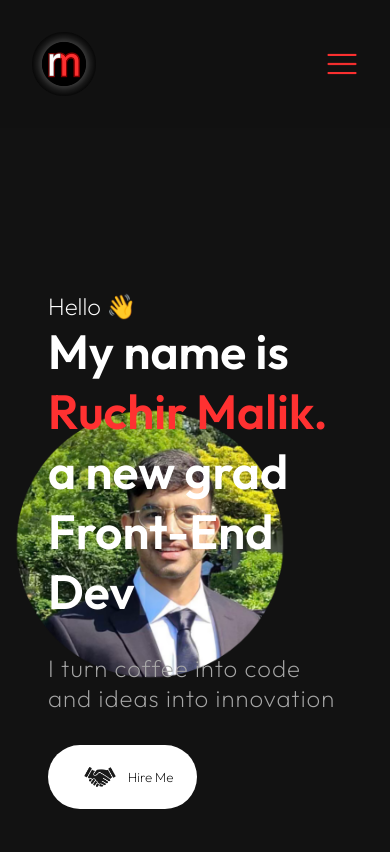
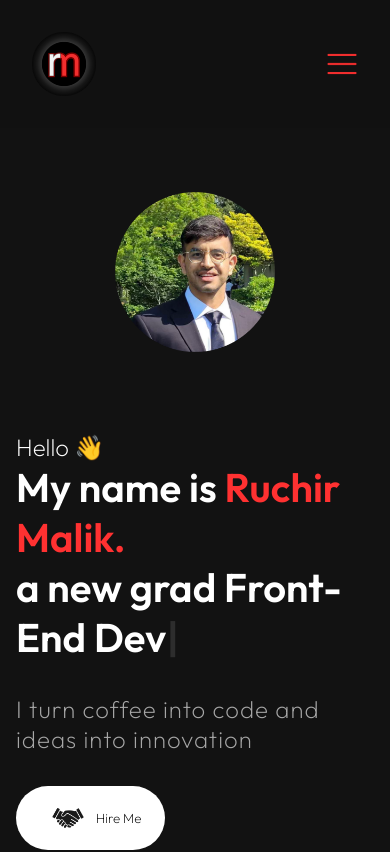
Before and after one commit to ruchirmalik/Portfolio, a React (Create React App) app: page / in a window 390 px wide. Shown: the top 852 px of the page. Built offline with nearby package versions, Linux system fonts and the light colour scheme.

Commit message:
Responsiveness, intro, contact images fixed -- 'Hire Me' button broken

```diff
--- a/src/components/Contact/contact.js
+++ b/src/components/Contact/contact.js
@@ -28,11 +28,11 @@ const Contact = () => {
                 <div className="leftHalf">
                     <div className="contactLinksText">Let's connect. Say hi!</div>
                     <div className="contactLinks">
-                        <Link className="instagram"> <img src={instagram} alt="Insta_Logo" className="linkImg" /> </Link>
-                        <Link className="facebook"> <img src={facebook} alt="FB_Logo" className="linkImg" /> </Link>
-                        <Link className="linkedin"> <img src={linkedin} alt="Linkedin_Logo" className="linkImg" /> </Link>
-                        <Link className="github"> <img src={github} alt="Github_Logo" className="linkImg" /> </Link>
-                    </div>
+                        <a href="https://www.instagram.com/ruchir_malik/" target="_blank"> <img src={instagram} alt="Insta_Logo" className="linkImg" /> </a>
+                        <a href="https://www.facebook.com/ruchir.malik" target="_blank"> <img src={facebook} alt="FB_Logo" className="linkImg" /> </a>
+                        <a href="https://www.linkedin.com/in/ruchirmalik/" target="_blank"> <img src={linkedin} alt="Linkedin_Logo" className="linkImg" /> </a>
+                        <a href="https://github.com/ruchirmalik" target="_blank"> <img src={github} alt="Github_Logo" className="linkImg" /> </a>
+
                     </div>
 
                     <div className="rightHalf">
@@ -49,6 +49,7 @@ const Contact = () => {
 
                 </div>
 
+            </div>
 
 
         </section>
--- a/src/components/Intro/intro.css
+++ b/src/components/Intro/intro.css
@@ -1,59 +1,75 @@
 #intro {
-    height: calc(100vh - 5rem);
+  /* height: calc(100vh - 5rem); */
+  height: 100vh;
   width: 100vw;
   max-width: 95rem;
-    margin: 1rem auto;
-    overflow: hidden;
+  margin: 0rem auto;
+  overflow: scroll;
   position: relative;
 }
-
-.introImage{
-    position: absolute;
+.introPage {
+  padding-top: 0rem;
+  display: flex;
+  flex-direction: row;
+  gap: 5rem;
+  justify-content: center;
+  align-items: center;
+  margin: 0rem;
+}
+.introLeft {
+  /* width: 25rem; */
+  display: flex;
+  justify-content: center;
+  /* align-items: center; */
+  /* padding: auto; */
+}
+.introImage {
+  /* position: absolute; */
   z-index: -1;
-    top: 10rem;
+  margin-bottom: 6rem;
+  /* top: 5rem; */
   right: 0;
   object-fit: cover;
   height: 30rem;
   width: 30rem;
-
 }
-.introContent{
+.introContent {
   height: 100vh;
-    width: 100vw;
-    padding: 3rem;
+  /* width: 85rem; */
+  padding: 1rem;
   font-size: 3rem;
   font-weight: 700;
   display: flex;
   flex-direction: column;
   justify-content: center;
+  text-align: left;
 }
 
-.hello{
+.hello {
   font-size: 1.5rem;
   font-weight: 250;
 }
 
-.introName{
+.introName {
   color: #ff3131;
 }
 
-.introPara{
+.introPara {
   color: #a7a7a7;
   font-size: 1.5rem;
   font-weight: 500;
   margin-top: 2rem;
   letter-spacing: 1px;
 }
-.bg{
+.bg {
   position: absolute;
   top: -4rem;
   z-index: -1;
   right: 0;
   object-fit: cover;
   height: 100vh;
-
 }
-.btn{
+.btn {
   background: white;
   color: black;
   align-items: center;
@@ -65,25 +81,32 @@ padding: 1rem 1.5rem;
   border-radius: 2rem;
 }
 
-.btnImg{
+.btnImg {
   cursor: pointer;
   object-fit: cover;
   height: 2rem;
   width: 2rem;
   margin: 0rem 0.75rem;
-
 }
 
-@media screen and (max-width: 720px){
-
-    .introContent{
-
+@media screen and (max-width: 464px) {
+  .introPage {
+    flex-direction: column;
+    gap: 1rem;
+  }
+  .introContent {
+    height: unset;
     padding-top: 0;
     padding-bottom: 0;
   }
+  .introImage {
+    height: 18rem;
+    width: 18rem;
+    object-fit: cover;
+    margin-bottom: 0;
+  }
 
-
-
-
-
+  .introText {
+    font-size: 2.5rem;
   }
+}
--- a/src/components/Intro/intro.js
+++ b/src/components/Intro/intro.js
@@ -10,6 +10,10 @@ const Intro = () => {
 
   return (
     <section id="intro">
+      <div className="introPage">
+        <div className="introLeft">
+          <img src={ruchirImg} alt="RuchirMalik" className="introImage" />
+        </div>
         <div className="introContent">
           <span className="hello">Hello 👋 </span>
           <span className="introText"> My name is <span className="introName">Ruchir Malik. </span>
@@ -48,7 +52,8 @@ const Intro = () => {
           </p>
           <Link><button className="btn"><img src={hireMeImg} alt="" className="btnImg" />Hire Me</button></Link>
         </div>
-      <img src={ruchirImg} alt="RuchirMalik" className="introImage" />
+
+      </div>
     </section>
   )
 }
--- a/src/components/NavBar/navbar.css
+++ b/src/components/NavBar/navbar.css
@@ -8,11 +8,10 @@
   display: flex;
   align-items: center;
   justify-content: space-between;
-
   position: sticky;
   top: 0;
   z-index: 3;
-  opacity: 0.99;
+  opacity: 0.95;
 }
 
 .websiteLogo {
@@ -87,10 +86,10 @@
 
 .listItem {
   color: white;
-  padding: 0.5rem 2rem;
+  padding: 0.5rem 1rem;
   margin: 0.25rem;
   background: rgb(30, 30, 30);
-  border-radius: 1rem;
+  border-radius: 0.2rem;
 }
 
 /* @media screen and (max-width: 1200px) {
--- a/src/components/Projects/projects.css
+++ b/src/components/Projects/projects.css
@@ -3,11 +3,11 @@
   color: white;
   overflow: hidden;
   /* min-height: calc(100vh - 4rem); */
-  /* width: 100vw; */
+  width: 100vw;
   max-width: 75rem;
   display: flex;
   flex-direction: column;
-  align-items: center;
+  /* align-items: center; */
   justify-content: center;
   text-align: center;
   margin: 4rem auto;
@@ -21,6 +21,7 @@
 .tags {
   display: flex;
   flex-direction: row;
+  flex-wrap: wrap;
   justify-content: left;
   font-size: 0.5rem;
   gap: 5px;
--- a/src/components/Skills/skills.css
+++ b/src/components/Skills/skills.css
@@ -90,15 +90,9 @@
   height: 1px;
 }
 
-@media screen and (max-width: 720px) {
-  .skillBarText > p {
-    font-size: 2vw;
-  }
-}
-
 @media screen and (max-width: 464px) {
   .skillBarText > p {
-    font-size: 3vw;
+    font-size: 4vw;
   }
   .skillBarText > h2 {
     font-size: 5vw;
--- a/src/components/Techstack/techstack.js
+++ b/src/components/Techstack/techstack.js
@@ -21,7 +21,7 @@ const Techstack = () => {
         <section className='techstack'>
             <span className="techStackTitle"> My Tech Stack </span>
             <span className="techStackDesc">
-                I am a fast learner. And I take pride in it. <br />
+                I am a fast learner. And I take pride in it.
                 Having worked on diverse projects encompassing UI/UX design, front-end and back-end development, I have already added multiple technologies & programming languages to my 'code web'.
                 However, that doesn't stop me. I'm always learning something new. Always expanding my knowledge base.
                 <br />
```
Also changed, not shown: src/Assets/backend.png, src/Assets/uiux.png. Lines whose indentation alone changed are shown as unchanged.
